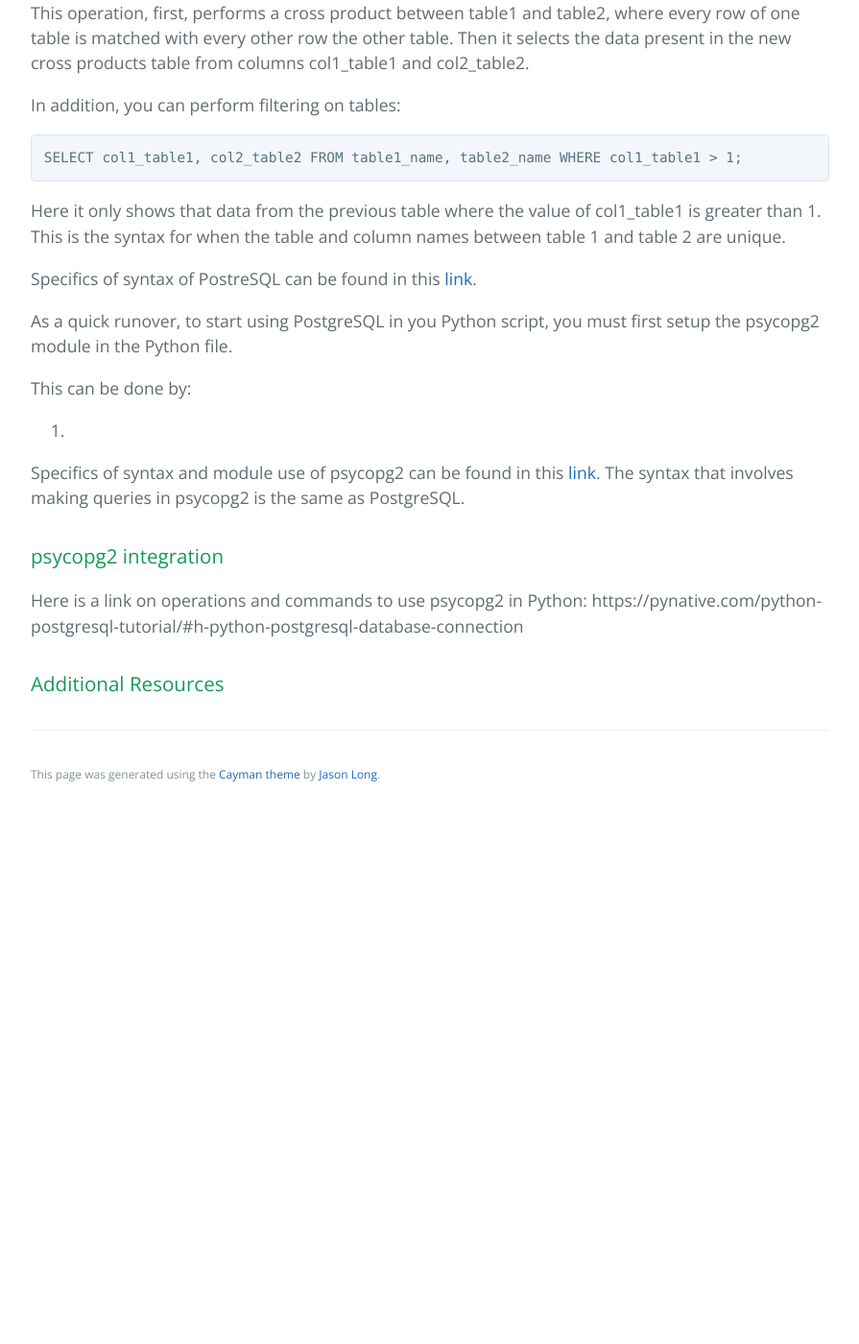
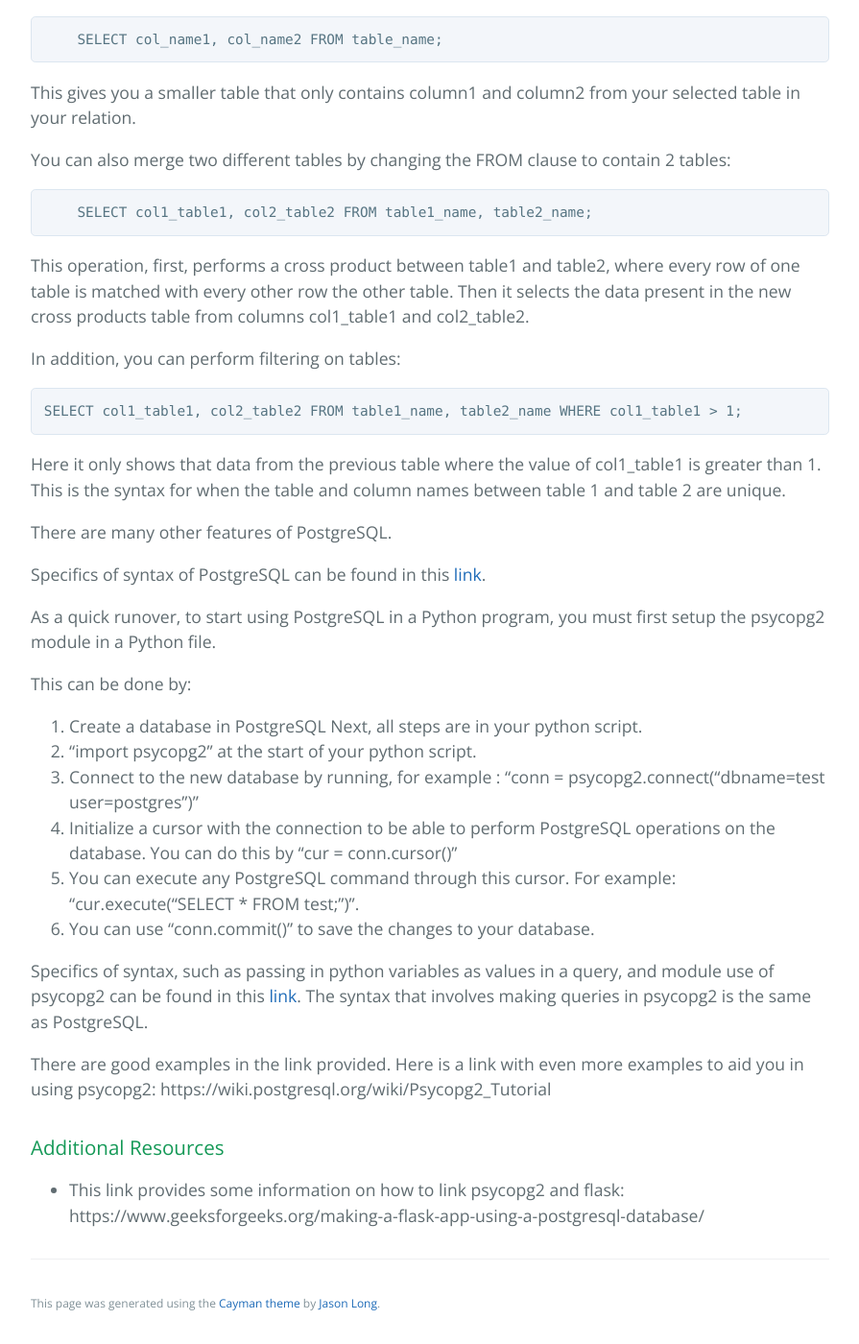
Before and after one commit to learning-software-engineering/learning-software-engineering.github.io, a Jekyll site: the page built from Topics/Tech_Stacks/PostgreSQL_psycopg2.md, in a window 1280 px wide and 1400 px high, scrolled down 1795 px. Shown: the whole window at 96% size, without its empty margins (192-1087 px from the left). Built offline with Jekyll 4.4.1, drawn with Linux system fonts in a browser that asks for light colours; our own code applies the rules of GitHub Pages for plain Markdown files; before the commit the page ends 2644 px from its top, so only the background shows below that; some of the changed text lies outside the part shown.

Commit message:
Added some more information on installation and queries. PostgreSQL and psycopg2.

````diff
--- a/Topics/Tech_Stacks/PostgreSQL_psycopg2.md
+++ b/Topics/Tech_Stacks/PostgreSQL_psycopg2.md
@@ -18,6 +18,11 @@
 
 Once installed, you can create a database, relation, and tables with the PostgreSQL client called "pgAdmin". You can also perform queries on relations and tables through its query tool. More information on how to use pgAdmin can be found from this [link](https://www.pgadmin.org/docs/pgadmin4/6.21/index.html).
 
+If you are using MacOS, you can also run the command "brew install postgresql" in your terminal. Note that you also have to have Homebrew installed for this command to work. "brew install postgresql" allows the user to use PostgreSQL on their command line by simply initiating a PostgreSQL environment with the command "psql".
+
+For windows users, it's better for the user to download PostgreSQL through the link provided above. If the user wants to utilize PostgreSQL on the command line, they must (after installation):
+1. Add the PostgreSQL bin directory path to the PATH environment variable.
+2. Run the command "psql -U username"
 
 To install psycopg2, you can use pip to install its funcionality by using the command:
 "pip install psycopg2". After installing this in your desired directory, you can import psycopg2 into your python files and perform PostgreSQL queries very intuitively.
@@ -27,7 +32,7 @@
 
 To select data from a certain column in a table, you can use a query like:
 ```
-    SELECT column1, column2 FROM table_name;
+    SELECT col_name1, col_name2 FROM table_name;
 ```
 This gives you a smaller table that only contains column1 and column2 from your selected table in your relation.
 
@@ -43,21 +48,25 @@
 ```
 Here it only shows that data from the previous table where the value of col1_table1 is greater than 1. This is the syntax for when the table and column names between table 1 and table 2 are unique.
 
-Specifics of syntax of PostreSQL can be found in this [link](https://www.postgresql.org/docs/current/sql-syntax.html).
+There are many other features of PostgreSQL.
 
-As a quick runover, to start using PostgreSQL in you Python script, you must first setup the psycopg2 module in the Python file.
+Specifics of syntax of PostgreSQL can be found in this [link](https://www.postgresql.org/docs/current/sql-syntax.html).
+
+As a quick runover, to start using PostgreSQL in a Python program, you must first setup the psycopg2 module in a Python file.
 
 This can be done by:
 
-1.
+1. Create a database in PostgreSQL
+Next, all steps are in your python script.
+2. "import psycopg2" at the start of your python script.
+3. Connect to the new database by running, for example : "conn = psycopg2.connect("dbname=test user=postgres")"
+4. Initialize a cursor with the connection to be able to perform PostgreSQL operations on the database. You can do this by "cur = conn.cursor()"
+5. You can execute any PostgreSQL command through this cursor. For example: "cur.execute("SELECT * FROM test;")".
+6. You can use "conn.commit()" to save the changes to your database.
 
-Specifics of syntax and module use of psycopg2 can be found in this [link](https://www.psycopg.org/docs/usage.html#passing-parameters-to-sql-queries). The syntax that involves making queries in psycopg2 is the same as PostgreSQL.
+Specifics of syntax, such as passing in python variables as values in a query, and module use of psycopg2 can be found in this [link](https://www.psycopg.org/docs/usage.html#passing-parameters-to-sql-queries). The syntax that involves making queries in psycopg2 is the same as PostgreSQL.
 
-
-
-### psycopg2 integration
-
-Here is a link on operations and commands to use psycopg2 in Python:
-https://pynative.com/python-postgresql-tutorial/#h-python-postgresql-database-connection
+There are good examples in the link provided. Here is a link with even more examples to aid you in using psycopg2: https://wiki.postgresql.org/wiki/Psycopg2_Tutorial
 
 ### Additional Resources
+- This link provides some information on how to link psycopg2 and flask: https://www.geeksforgeeks.org/making-a-flask-app-using-a-postgresql-database/
````
